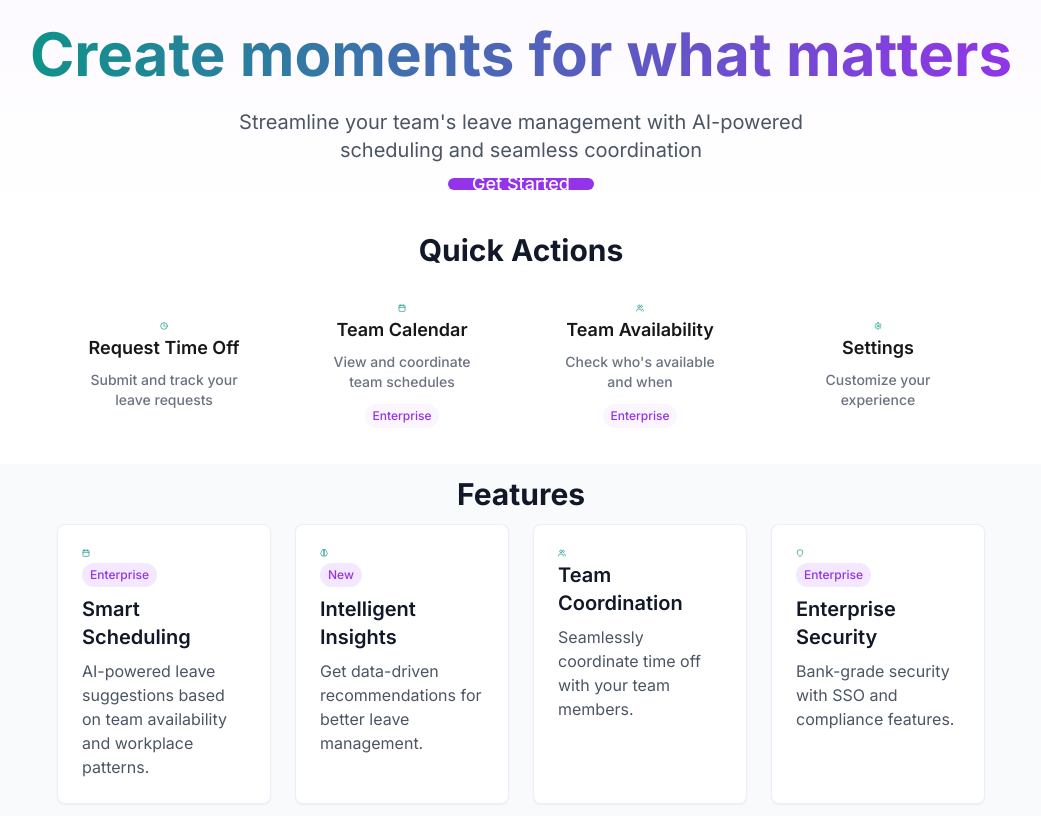
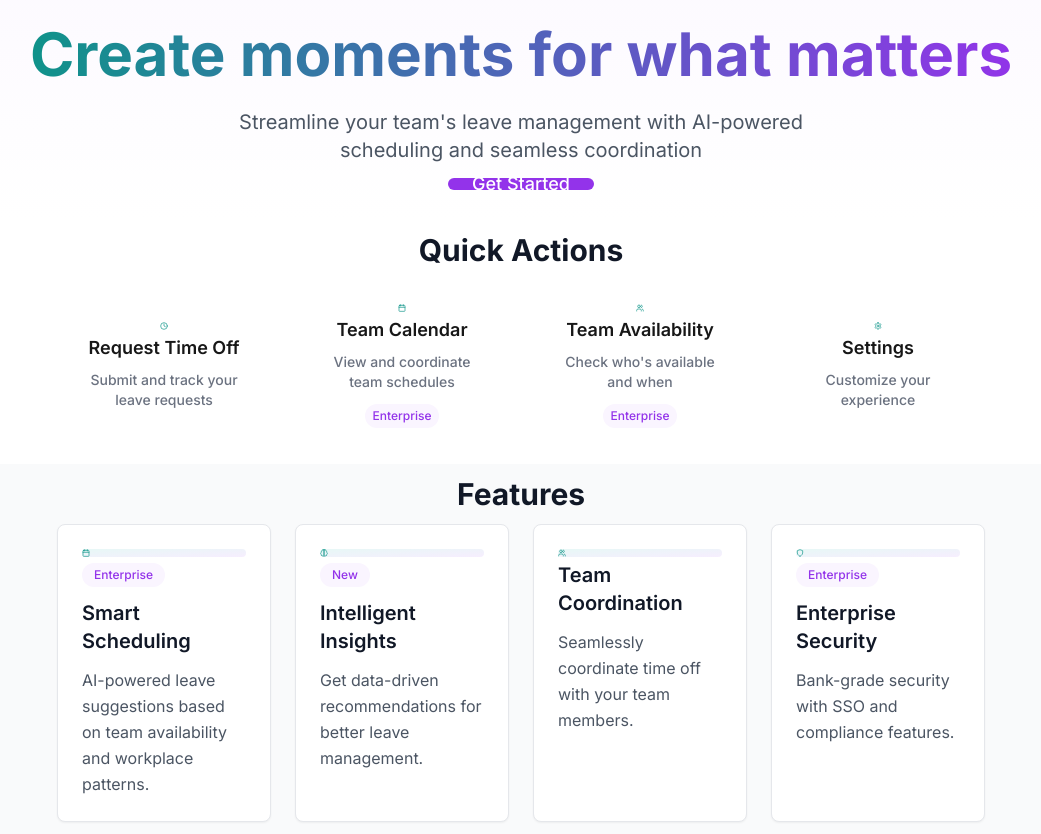
Before and after one commit to TheJohny71/alfie-enterprise-v3, a Next.js app: page / in a window 1280 px wide. Shown: the whole page, without its empty margins (119-1160 px from the left). Built offline with nearby package versions, Linux system fonts and the light colour scheme.

Commit message:
Update feature-card.tsx

```diff
--- a/src/components/features/welcome/feature-card.tsx
+++ b/src/components/features/welcome/feature-card.tsx
@@ -1,6 +1,7 @@
+// src/components/features/welcome/feature-card.tsx
 import { FC } from 'react';
 import type { FeatureCardProps } from './types';
-import { Card } from '@/components/ui/card'; // Using your existing Card component
+import { Card } from '@/components/ui/card';
 
 export const FeatureCard: FC<FeatureCardProps> = ({
   Icon,
@@ -8,29 +9,28 @@ export const FeatureCard: FC<FeatureCardProps> = ({
   description,
   tag
 }) => {
-  // We're using your existing Card component as a base and enhancing it
-  // with specific styling for feature presentation
   return (
-    <Card className="p-6 transition-all duration-300 hover:-translate-y-1">
-      {/* Icon container with consistent sizing and color */}
-      <div className="mb-4">
-        <Icon className="w-8 h-8 text-teal-600 dark:text-teal-400" />
+    <Card className="p-6 transition-all duration-300 hover:-translate-y-1 hover:shadow-lg bg-white dark:bg-gray-800 border border-gray-200 dark:border-gray-700">
+      {/* Icon container with gradient background effect */}
+      <div className="mb-4 relative">
+        <div className="absolute inset-0 bg-gradient-to-br from-teal-500/10 to-purple-500/10 rounded-full" />
+        <Icon className="w-8 h-8 text-teal-600 dark:text-teal-400 relative" />
       </div>
 
-      {/* Enterprise or New tag displayed when provided */}
+      {/* Enterprise or New tag with enhanced styling */}
       {tag && (
-        <span className="inline-block px-2 py-1 text-xs font-medium text-purple-600 bg-purple-100 dark:text-purple-300 dark:bg-purple-900 rounded-full mb-2">
+        <span className="inline-block px-3 py-1 text-xs font-medium text-purple-600 bg-purple-50 dark:text-purple-300 dark:bg-purple-900/30 rounded-full mb-3">
           {tag}
         </span>
       )}
 
-      {/* Feature title with appropriate heading size */}
-      <h3 className="text-xl font-semibold mb-2 text-gray-900 dark:text-white">
+      {/* Feature title with proper hierarchy */}
+      <h3 className="text-xl font-semibold mb-3 text-gray-900 dark:text-white">
         {title}
       </h3>
 
-      {/* Feature description with muted color for visual hierarchy */}
-      <p className="text-gray-600 dark:text-gray-300">
+      {/* Feature description with improved readability */}
+      <p className="text-gray-600 dark:text-gray-300 leading-relaxed">
         {description}
       </p>
     </Card>
```
